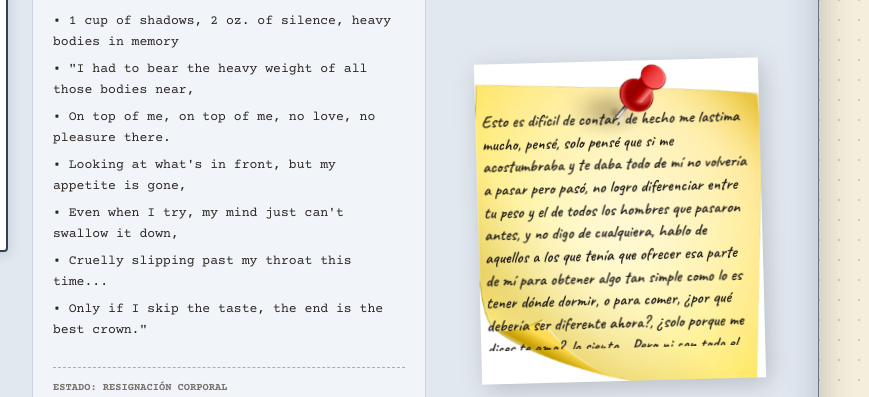
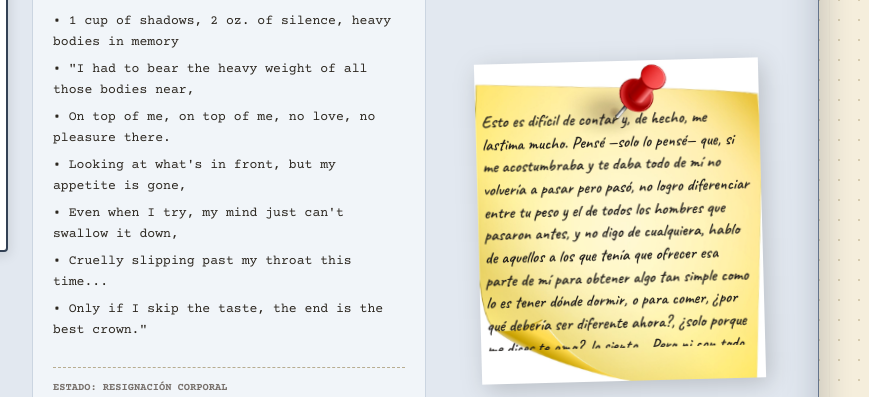
Before and after one commit to DarkCry10/SmokeInTheKitchen, a plain HTML site: page index.html in a window 1280 px wide. Shown: the part 11110-11507 px from the top of the page, 411-1280 px from the left. Drawn offline with nearby package versions, Linux system fonts and the light colour scheme; a web font is replaced by a local one.

Commit message:
Update index.html

```diff
--- a/index.html
+++ b/index.html
@@ -865,7 +865,7 @@
           <div class="postit-wrapper">
             <img src="assets/images/postit.jpg" alt="Post-It con Chincheta Roja" class="postit-bg">
             <div class="postit-text">
-              Esto es difícil de contar, de hecho me lastima mucho, pensé, solo pensé que si me acostumbraba y te daba todo de mí no volvería a pasar pero pasó, no logro diferenciar entre tu peso y el de todos los hombres que pasaron antes, y no digo de cualquiera, hablo de aquellos a los que tenía que ofrecer esa parte de mí para obtener algo tan simple como lo es tener dónde dormir, o para comer, ¿por qué debería ser diferente ahora?, ¿solo porque me dices te amo?, lo siento... Pero ni con todo el amor que me das logro diferenciar tu cariño de el ser utilizada, quizás sea simplemente porque como te lo dije desde el primer día que nos conocimos, no me gustas, no me excitas, pero aun así... Puede que te ame.
+              Esto es difícil de contar y, de hecho, me lastima mucho. Pensé —solo lo pensé— que, si me acostumbraba y te daba todo de mí no volvería a pasar pero pasó, no logro diferenciar entre tu peso y el de todos los hombres que pasaron antes, y no digo de cualquiera, hablo de aquellos a los que tenía que ofrecer esa parte de mí para obtener algo tan simple como lo es tener dónde dormir, o para comer, ¿por qué debería ser diferente ahora?, ¿solo porque me dices te amo?, lo siento... Pero ni con todo el amor que me das logro diferenciar tu cariño del ser utilizada, quizás sea simplemente porque como te lo dije desde el primer día que nos conocimos, no me gustas, no me excitas, pero aun así... Puede que te ame.
             </div>
           </div>
         </div>
```
